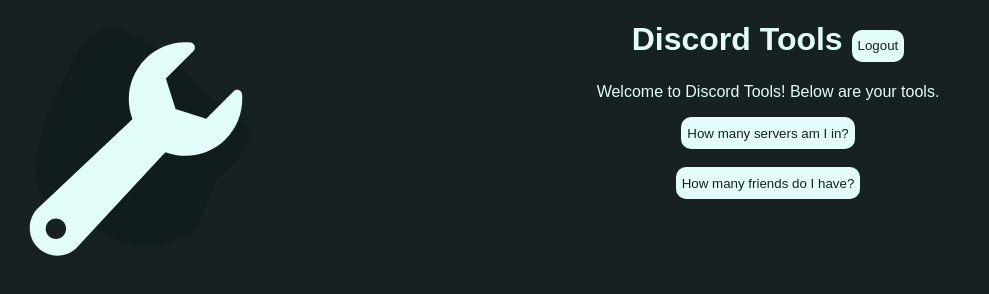
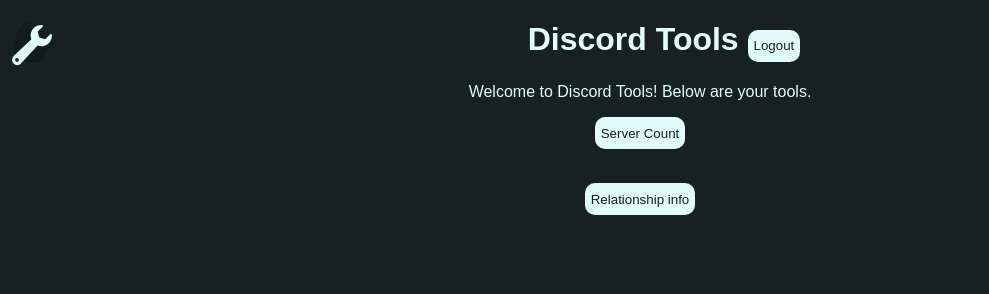
Before and after one commit to Thandeka0/discordtools, a plain HTML site: page index.html in a window 1280 px wide. Shown: the whole page, without its empty margins (0-989 px from the left). Drawn offline with nearby package versions, Linux system fonts and the light colour scheme; sample sign-in values are in the browser's storage; a web font is replaced by a local one.

Commit message:
Add more relationship info, make logo smaller

```diff
--- a/index.html
+++ b/index.html
@@ -11,8 +11,10 @@
     <img src="logo.svg" class="logo" />
     <h1>Discord Tools <button onclick="logout()">Logout</button></h1>
     <p>Welcome to Discord Tools! Below are your tools.</p>
-    <button onclick="getGuildCount()">How many servers am I in?</button> <br /><br />
-    <button onclick="countFriends();">How many friends do I have?</button> <br /><br />
+    <button onclick="getGuildCount()">Server Count</button> <br />
+    <p id="server-count"></p><br />
+    <button onclick="countRelationships();">Relationship info</button> <br />
+    <p id="relationship-info"></p><br />
 
     <script src="tools.js"></script>
     <script type="text/javascript" src="https://cdn.jsdelivr.net/npm/toastify-js"></script>
--- a/styles.css
+++ b/styles.css
@@ -19,6 +19,8 @@ h1 {
 
 .logo {
   float: left;
+  width: 48px;
+  height: 48px;
 }
 
 button,
--- a/tools.js
+++ b/tools.js
@@ -48,24 +48,39 @@ const getGuildCount = async () => {
   }
 };
 
-const countFriends = async () => {
+const countRelationships = async () => {
   try {
     const response = await fetch("https://discord.com/api/v9/users/@me/relationships", { headers });
     await handleErrors(response);
     const data = await response.json();
-    let typeOneCount = 0;
-    data.forEach((relationship) => {
+    let friends = 0, blocked = 0, ofr = 0, ifr = 0;
+
+    for (const relationship of data) {
       if (relationship.type === 1) {
-        typeOneCount++;
+        friends++;
+      } else if (relationship.type === 2) {
+        blocked++;
+      } else if (relationship.type === 3) {
+        ifr++;
+      } else if (relationship.type === 4) {
+        ofr++;
       }
-    });
-    showToast("Friends: " + typeOneCount, "#111c1d", "#e2fcfa");
+    }
+
+    const info = `
+    Friends: ${friends}⠀Outgoing friend requests: ${ofr}<br>
+    Blocked: ${blocked}⠀Incoming friend requests: ${ifr}
+    `;
+
+    document.getElementById('relationship-info').innerHTML = info
+
   } catch (error) {
     console.error("Error:", error.message);
   }
 };
 
 
+
 const logout = () => {
   localStorage.removeItem("token");
   window.location.reload();
```
